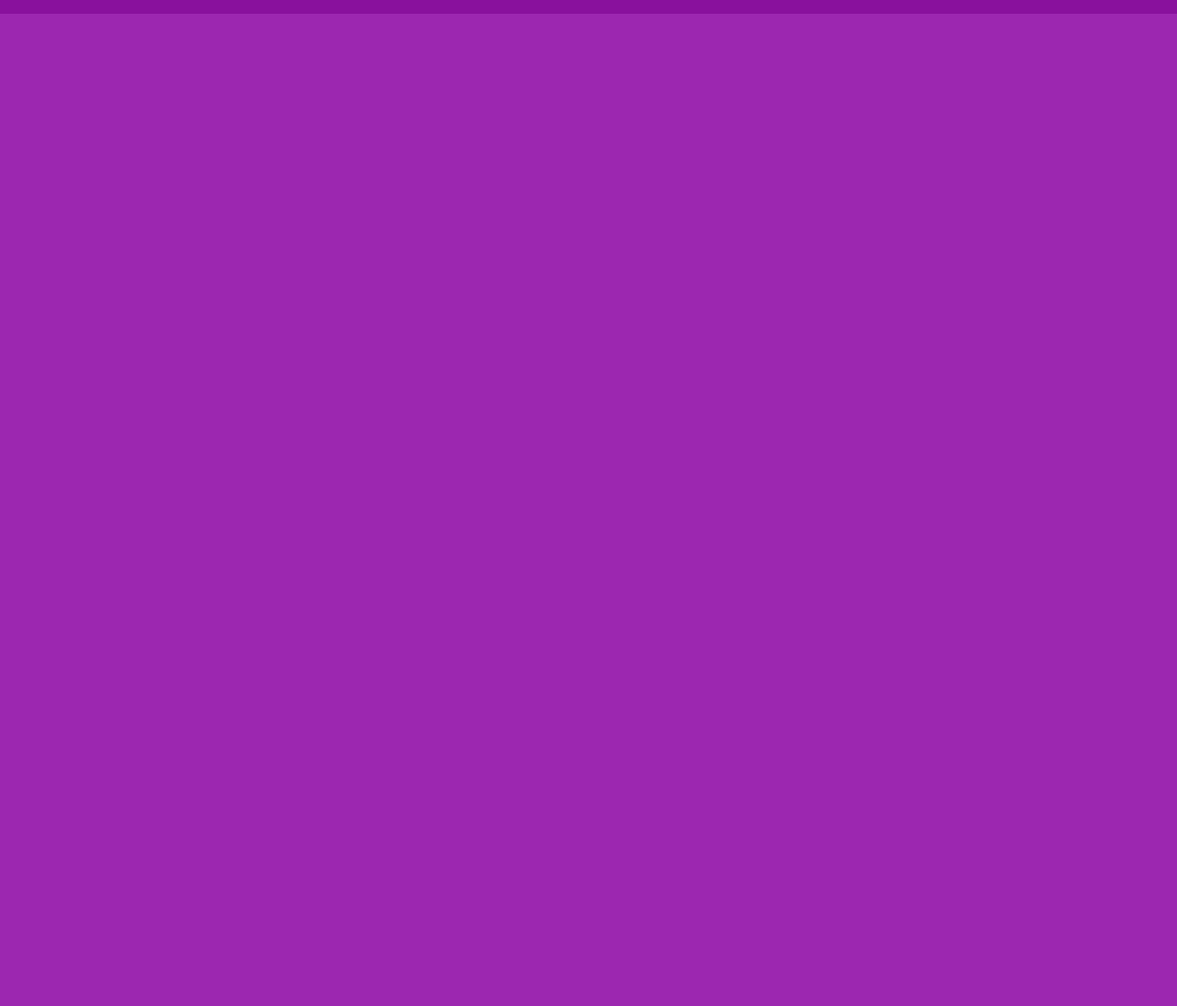
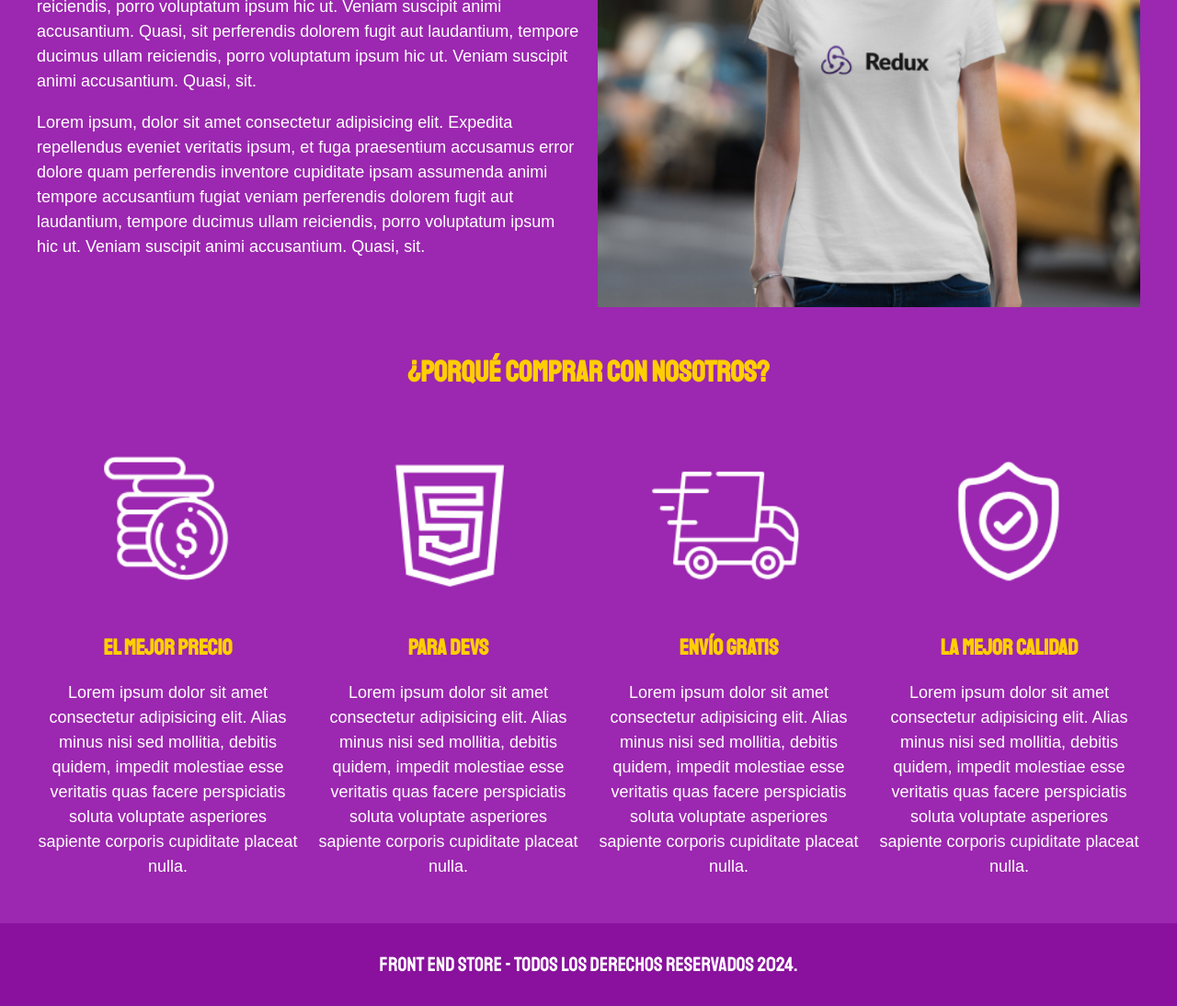
Before and after one commit to AntonioMontilla08/frontendstore-antoniomontilla, a plain HTML site: page nosotros.html in a window 1280 px wide. Shown: the part 414-1508 px from the top of the page at 92% size. Before the commit the page ends 800 px from the top, so only its background shows below. Drawn offline with Linux system fonts and the light colour scheme.

Commit message:
cambios en Nosotros

```diff
--- a/css/styles.css
+++ b/css/styles.css
@@ -150,3 +150,52 @@ h3 {
     font-size: 2.2rem;
     line-height: 1.2;
 }
+
+/* NOSOTROS */
+
+.nosotros{
+    display: grid;
+    grid-template-rows: repeat(2, auto);
+}
+
+.nosotros__imagen{
+    grid-row: 1 / 2;
+    width: 100%;
+}
+
+@media (min-width: 768px) {
+    .nosotros{
+        grid-template-columns: repeat(2, 1fr);
+        gap: 2rem;
+    }
+
+    .nosotros__imagen{
+        grid-column: 2 / 3;
+    }
+}
+
+/* BLOQUES */
+
+.bloques{
+    display: grid;
+    grid-template-columns: repeat(2, 1fr);
+    gap: 2rem;
+}
+
+@media (min-width: 768px) {
+    .bloques{
+        grid-template-columns: repeat(4, 1fr);
+    }
+}
+
+.bloque{
+    text-align: center;
+}
+
+.bloque__titulo{
+    margin: 0;
+}
+
+.bloque__imagen{
+    width: 100%;
+}
--- a/nosotros.html
+++ b/nosotros.html
@@ -23,7 +23,47 @@
 
     <main class="contenedor">
         <h1>Nosotros</h1>
+
+        <div class="nosotros">
+            <div class="nosotros__contenido">
+                <p>Lorem, ipsum dolor sit amet consectetur adipisicing elit. Laboriosam corrupti perferendis dolorem fugit aut laudantium, tempore ducimus ullam reiciendis, porro voluptatum ipsum hic ut. Veniam suscipit animi accusantium. Quasi, sit perferendis dolorem fugit aut laudantium, tempore ducimus ullam reiciendis, porro voluptatum ipsum hic ut. Veniam suscipit animi accusantium. Quasi, sit.</p>
+
+                <p>Lorem ipsum, dolor sit amet consectetur adipisicing elit. Expedita repellendus eveniet veritatis ipsum, et fuga praesentium accusamus error dolore quam perferendis inventore cupiditate ipsam assumenda animi tempore accusantium fugiat veniam perferendis dolorem fugit aut laudantium, tempore ducimus ullam reiciendis, porro voluptatum ipsum hic ut. Veniam suscipit animi accusantium. Quasi, sit.</p>
+            </div>
+
+            <img class="nosotros__imagen" src="img/nosotros.jpg" alt="imagen nosotros">
+        </div>
     </main>
+
+    <section class="contenedor comprar">
+        <h2 class="comprar__titulo">¿Porqué comprar con nosotros?</h2>
+
+        <div class="bloques">
+            <div class="bloque">
+                <img class="bloque__imagen" src="img/icono_1.png" alt="porque comprar">
+                <h3 class="bloque__titulo">El Mejor Precio</h3>
+                <p>Lorem ipsum dolor sit amet consectetur adipisicing elit. Alias minus nisi sed mollitia, debitis quidem, impedit molestiae esse veritatis quas facere perspiciatis soluta voluptate asperiores sapiente corporis cupiditate placeat nulla.</p>
+            </div>
+
+            <div class="bloque">
+                <img class="bloque__imagen" src="img/icono_2.png" alt="porque comprar">
+                <h3 class="bloque__titulo">Para Devs</h3>
+                <p>Lorem ipsum dolor sit amet consectetur adipisicing elit. Alias minus nisi sed mollitia, debitis quidem, impedit molestiae esse veritatis quas facere perspiciatis soluta voluptate asperiores sapiente corporis cupiditate placeat nulla.</p>
+            </div>
+
+            <div class="bloque">
+                <img class="bloque__imagen" src="img/icono_3.png" alt="porque comprar">
+                <h3 class="bloque__titulo">Envío Gratis</h3>
+                <p>Lorem ipsum dolor sit amet consectetur adipisicing elit. Alias minus nisi sed mollitia, debitis quidem, impedit molestiae esse veritatis quas facere perspiciatis soluta voluptate asperiores sapiente corporis cupiditate placeat nulla.</p>
+            </div>
+
+            <div class="bloque">
+                <img class="bloque__imagen" src="img/icono_4.png" alt="porque comprar">
+                <h3 class="bloque__titulo">La mejor Calidad</h3>
+                <p>Lorem ipsum dolor sit amet consectetur adipisicing elit. Alias minus nisi sed mollitia, debitis quidem, impedit molestiae esse veritatis quas facere perspiciatis soluta voluptate asperiores sapiente corporis cupiditate placeat nulla.</p>
+            </div>
+        </div><!--bloques-->
+    </section>
 
     <footer class="footer">
         <p class="footer__texto">Front End Store - Todos los derechos Reservados 2024.</p>
```
